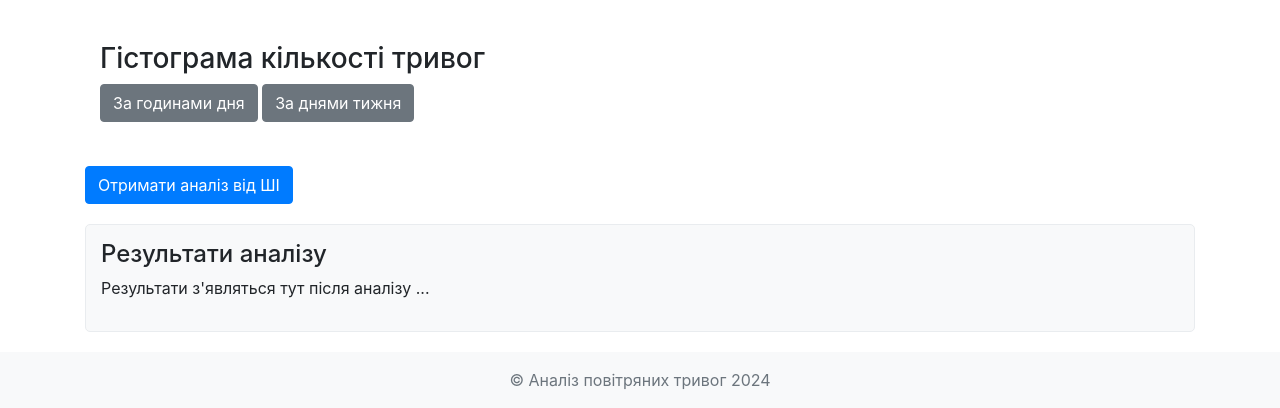
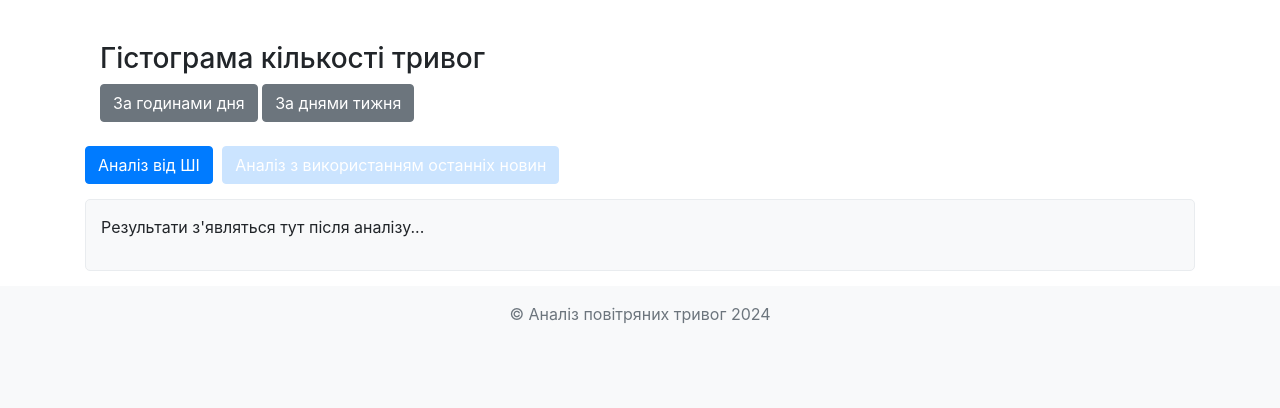
Before and after one commit to OleksandrMoroz24/air_alerts_analyzer, a Django app: page /alerts-analytics/ in a window 1280 px wide. Shown: the part 550-958 px from the top of the page. After the commit the page ends 873 px from the top, so only its background shows below. Run offline with Django 5.2, Linux system fonts and the light colour scheme; tables that the repository leaves empty hold one stand-in row (values such as "Sample post"); some libraries are stand-ins or nearby versions.

Commit message:
add analysis with news from telegram

```diff
--- a/air_alerts_analyzer/urls.py
+++ b/air_alerts_analyzer/urls.py
@@ -1,9 +1,10 @@
 from django.contrib import admin
 from django.urls import path
-from alerts.views import region_alerts_analytics, get_chatgpt_analysis
+from alerts.views import region_alerts_analytics, get_chatgpt_analysis, get_chatgpt_analysis_with_tg
 
 urlpatterns = [
     path('alerts-analytics/', region_alerts_analytics, name='region_alerts_analytics'),
     path('get-chatgpt-analysis/', get_chatgpt_analysis, name='get_chatgpt_analysis'),
+    path('get-chatgpt-analysis-with-tg/', get_chatgpt_analysis_with_tg, name='get_chatgpt_analysis_with_tg'),
     path('admin/', admin.site.urls)
 ]
--- a/alerts/views.py
+++ b/alerts/views.py
@@ -1,9 +1,7 @@
 from django.shortcuts import render
 from django.db.models import Count, Avg, Max
 from django.db.models.functions import ExtractWeekDay, ExtractHour
-from django.views.decorators.csrf import csrf_exempt
 from django.http import JsonResponse
-from django.core.serializers import serialize
 import json
 
 from .models import Alerts, Regions
@@ -151,3 +149,21 @@ def get_chatgpt_analysis(request):
         report = analyze_report_with_openai(message)
         return JsonResponse({"chatgpt_report": report})
     return JsonResponse({"error": "Invalid request"}, status=400)
+
+def get_chatgpt_analysis_with_tg(request):
+    if request.method == "POST":
+        tg_messages = fetch_telegram_messages()
+        data = json.loads(request.body)
+        message = (
+            f"Сьогоднішня дата: {data['date']}, Регіон: {data['region_name']}, Чи є тривога: {data['active_alerts']}, "
+            f"Використовуючи цей аналіз заснований на статистичних даних: {data['chatgpt_report']}"
+            f"та ці останні повідомлення від Повітряних сил України {tg_messages},"
+            f"надай більш точний прогноз використовуючи контекст останніх повідомлень які стосуються вказаного регіону,"
+            f"Використовуй наступні правила: якщо в сусідніх регіонах є тривога, то в цьому регіоні вище шанс тривоги,"
+            f"якщо взлетів міг, то тривога може тривати 30хв - 5 год, якщо шахеди - до години, балістика до години "
+
+
+        )
+        report = analyze_report_with_openai(message)
+        return JsonResponse({"chatgpt_report_with_tg": report})
+    return JsonResponse({"error": "Invalid request"}, status=400)
--- a/templates/alerts_analytics.html
+++ b/templates/alerts_analytics.html
@@ -148,16 +148,16 @@
                 borderWidth: 1
             }]
         } : {
-            labels: ['Пн', 'Вт', 'Ср', 'Чр', 'Пт', 'Сб', 'Нд'],
+            labels: ['Пн', 'Вт', 'Ср', 'Чт', 'Пт', 'Сб', 'Нд'],
             datasets: [{
                 label: 'Тривоги за днями тижня',
-                data: [ {{ weekday_counts.2|default:"0" }},
+                data: [ {{ weekday_counts.1|default:"0" }},
+                        {{ weekday_counts.2|default:"0" }},
                         {{ weekday_counts.3|default:"0" }},
                         {{ weekday_counts.4|default:"0" }},
                         {{ weekday_counts.5|default:"0" }},
                         {{ weekday_counts.6|default:"0" }},
                         {{ weekday_counts.7|default:"0" }},
-                        {{ weekday_counts.1|default:"0" }},
                     ],
                 backgroundColor: 'rgba(255, 99, 132, 0.5)',
                 borderColor: 'rgba(255, 99, 132, 1)',
@@ -173,12 +173,22 @@
 </script>
 
 
-    <button type="submit" class="btn btn-primary" id="analyzeButton" style="margin-top: 20px">Отримати аналіз від ШІ</button>
-    <div id="analysisResult" style="margin-top: 20px; margin-bottom: 20px; padding: 15px; background-color: #f8f9fa; border: 1px solid #e9ecef; border-radius: 5px;">
-        <h4>Результати аналізу</h4>
-        <p id="chatGptContent">Результати з'являться тут після аналізу ...</p>
+    <div class="mt-4">
+        <button type="button" class="btn btn-primary" id="analyzeButton" style="margin-right: 5px">Аналіз від ШІ</button>
+        <button type="button" class="btn btn-primary" id="tgAnalysisButton">Аналіз з використанням останніх новин</button>
+    </div>
+
+    <div id="analysisResult" style="margin-top: 15px; margin-bottom: 15px; padding: 15px; background-color: #f8f9fa; border: 1px solid #e9ecef; border-radius: 5px;">
+        <p id="chatGptContent">Результати з'являться тут після аналізу...</p>
     </div>
     <script>
+        // Збереження звіту в глобальній змінній
+        let chatGptReport = '';
+
+        document.addEventListener('DOMContentLoaded', function() {
+            const tgAnalysisButton = document.getElementById('tgAnalysisButton');
+            tgAnalysisButton.classList.add('btn-disabled');  // Додає стиль до кнопки, робить її недоступною
+
         document.getElementById('analyzeButton').addEventListener('click', function() {
             var data = {
                 'date': '{{ today }}',
@@ -201,6 +211,33 @@
             .then(response => response.json())
             .then(data => {
                         document.getElementById('analysisResult').textContent = data.chatgpt_report;
+                        tgAnalysisButton.classList.remove('btn-disabled');  // Видаляє стиль, робить кнопку доступною
+                    })
+                    .catch(error => {
+                        console.error('Error:', error);
+                        tgAnalysisButton.classList.add('btn-disabled');  // Знову робить кнопку недоступною у разі помилки
+                    });
+                });
+            });
+
+        document.getElementById('tgAnalysisButton').addEventListener('click', function() {
+            var data = {
+                'date': '{{ today }}',
+                'region_name': '{{ region_name }}',
+                'active_alerts': '{{ active_alerts }}',
+                'chatgpt_report': chatGptReport  // Додавання попереднього звіту в новий запит
+            };
+            fetch('{% url 'get_chatgpt_analysis_with_tg' %}', {
+                method: 'POST',
+                headers: {
+                    'Content-Type': 'application/json',
+                    'X-CSRFToken': '{{ csrf_token }}'
+                },
+                body: JSON.stringify(data)
+            })
+            .then(response => response.json())
+            .then(data => {
+                document.getElementById('analysisResult').textContent = data.chatgpt_report_with_tg;
             })
             .catch(error => console.error('Error:', error));
         });
--- a/templates/base.html
+++ b/templates/base.html
@@ -12,7 +12,11 @@
     <script src="https://cdn.jsdelivr.net/npm/chart.js"></script>
 
     <style>
-        /* Ваші стилі тут */
+        .btn-disabled {
+            opacity: 0.2;  // Зробить кнопку напівпрозорою
+            pointer-events: none;  // Запобігає будь-яким подіям миші, включно з кліками
+            cursor: not-allowed;  // Змінює курсор, щоб показати, що кнопка недоступна
+        }
     </style>
 </head>
 <body>
```
Lines whose indentation alone changed are shown as unchanged.
